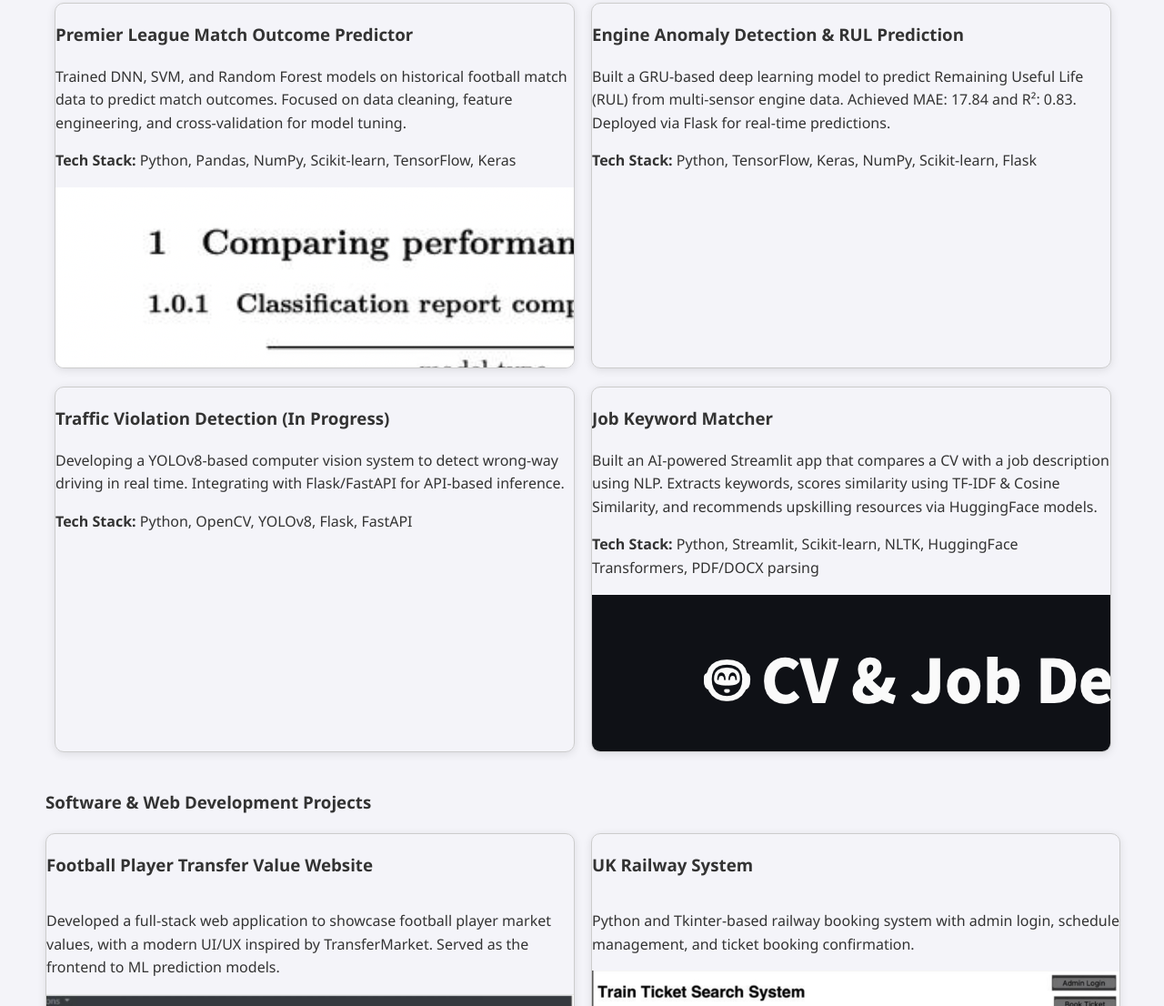
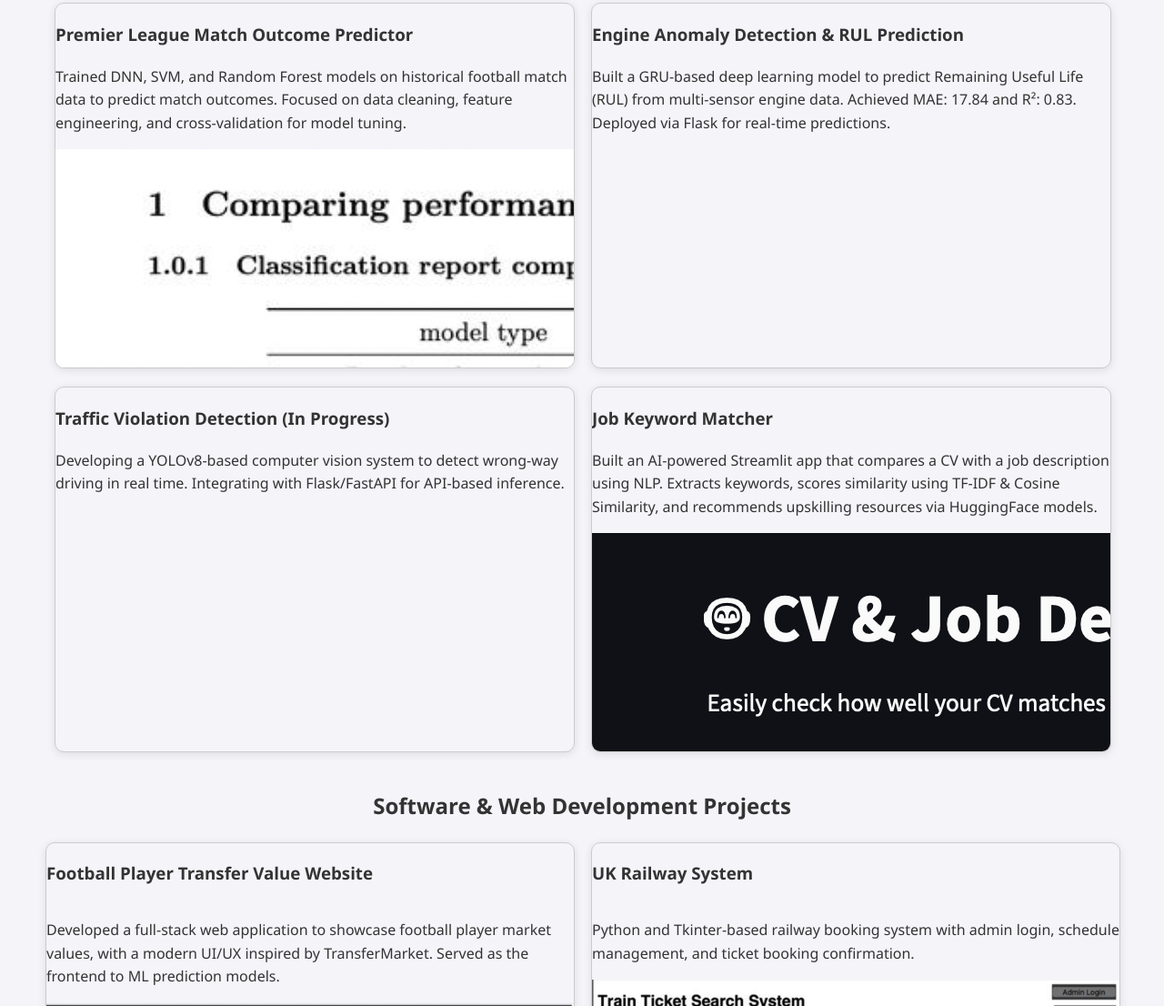
Before and after one commit to maik122/maik122.github.io, a website: page index.html in a window 1280 px wide. Shown: the part 1100-2206 px from the top of the page at 91% size. Drawn offline with Linux system fonts and the light colour scheme.

Commit message:
projects

```diff
--- a/index.html
+++ b/index.html
@@ -68,7 +68,6 @@
         <div class="project-card">
         <h3>Premier League Match Outcome Predictor</h3>
         <p>Trained DNN, SVM, and Random Forest models on historical football match data to predict match outcomes. Focused on data cleaning, feature engineering, and cross-validation for model tuning.</p>
-        <p><strong>Tech Stack:</strong> Python, Pandas, NumPy, Scikit-learn, TensorFlow, Keras</p>
         <img src="images/ModelsComparison.png" alt="Premier League Match Outcome Predictor">
         <img src="images/SvmPolynmialKernelVisualisation.png" alt="Model Comparison">
         </div>
@@ -77,21 +76,18 @@
         <div class="project-card">
         <h3>Engine Anomaly Detection & RUL Prediction</h3>
         <p>Built a GRU-based deep learning model to predict Remaining Useful Life (RUL) from multi-sensor engine data. Achieved MAE: 17.84 and R²: 0.83. Deployed via Flask for real-time predictions.</p>
-        <p><strong>Tech Stack:</strong> Python, TensorFlow, Keras, NumPy, Scikit-learn, Flask</p>
         </div>
 
         <!-- Traffic Violation Detection (In Progress) -->
         <div class="project-card">
         <h3>Traffic Violation Detection (In Progress)</h3>
         <p>Developing a YOLOv8-based computer vision system to detect wrong-way driving in real time. Integrating with Flask/FastAPI for API-based inference.</p>
-        <p><strong>Tech Stack:</strong> Python, OpenCV, YOLOv8, Flask, FastAPI</p>
         </div>
 
         <!-- Job Keyword Matcher -->
         <div class="project-card">
         <h3>Job Keyword Matcher</h3>
         <p>Built an AI-powered Streamlit app that compares a CV with a job description using NLP. Extracts keywords, scores similarity using TF-IDF & Cosine Similarity, and recommends upskilling resources via HuggingFace models.</p>
-        <p><strong>Tech Stack:</strong> Python, Streamlit, Scikit-learn, NLTK, HuggingFace Transformers, PDF/DOCX parsing</p>
         <img src="images/CVMatcher.png" alt="Job Keyword Matcher">
         <img src="images/CVMetrics.png" alt="Job Keyword Matcher Results">
         </div>
@@ -101,7 +97,7 @@
 
 
     <!-- Software & Web Dev Projects -->
-    <h3>Software & Web Development Projects</h3>
+    <h2>Software & Web Development Projects</h2>
     <div class="project-grid">
     <!-- Football Player Transfer Value Website -->
     <div class="project-card">
```
